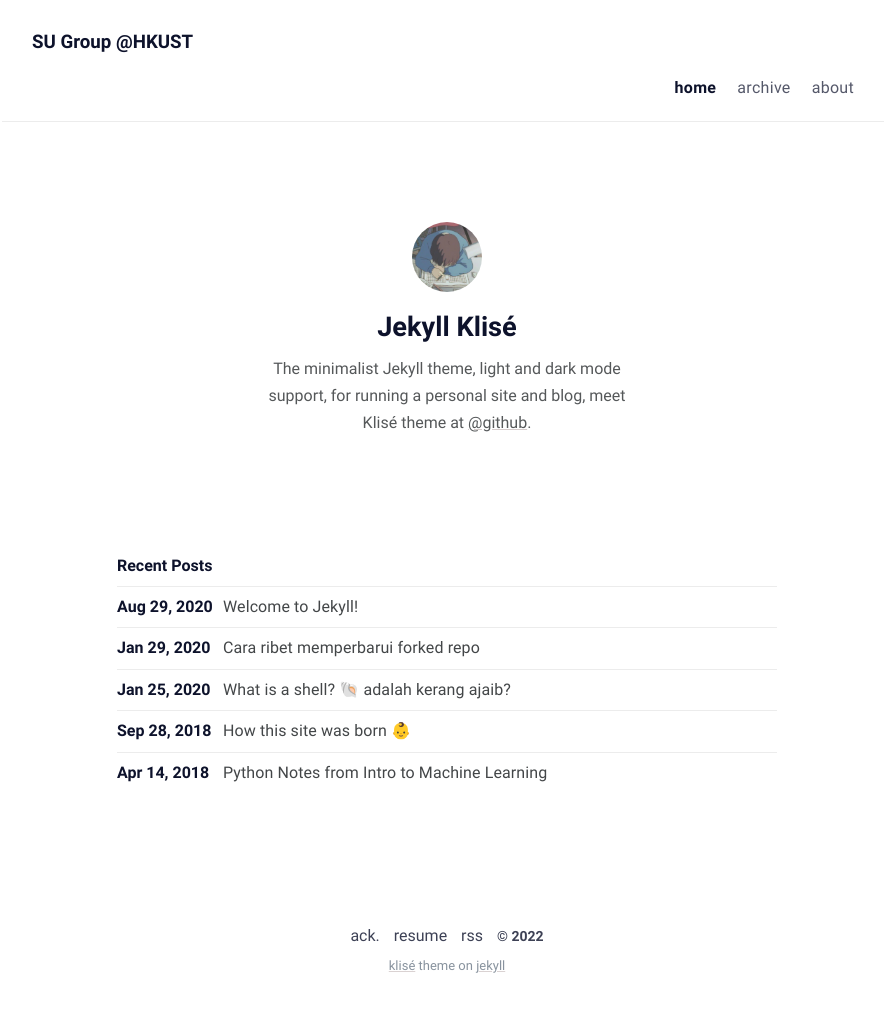
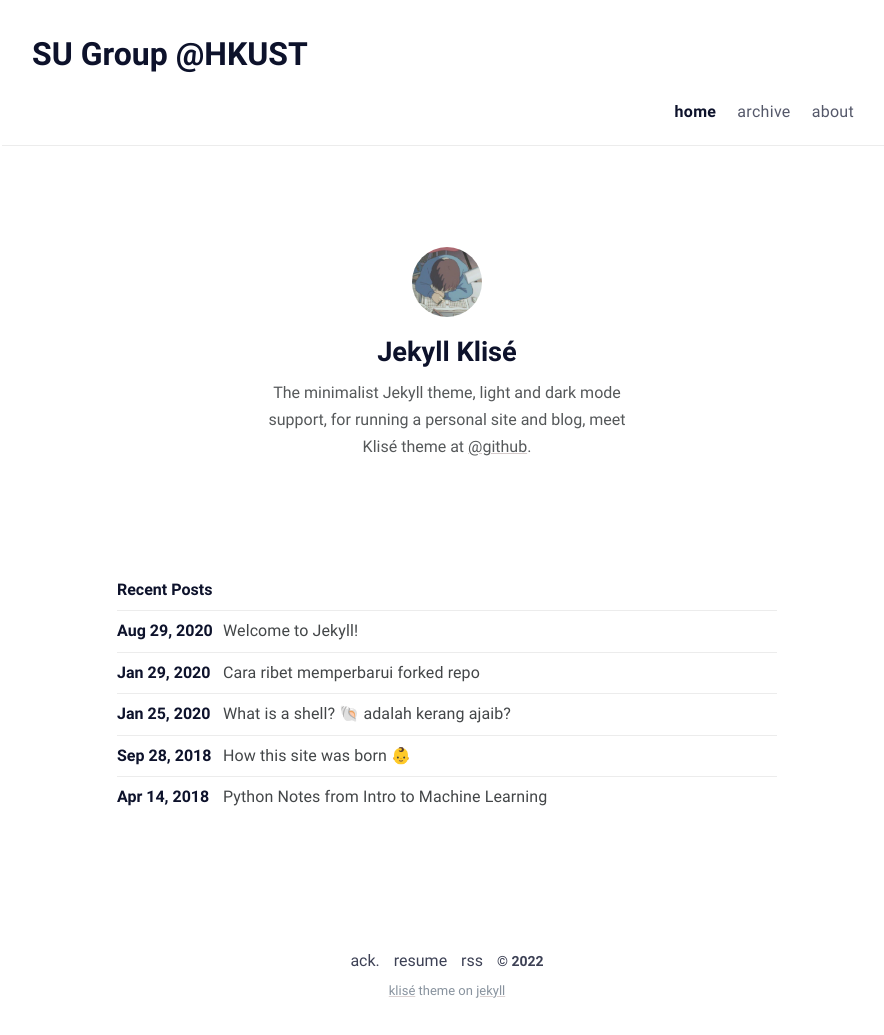
Before and after one commit to WeiSu-MAE/weisu-mae.github.io, a Jekyll site: the page built from index.md, in a window 1280 px wide. Shown: the whole page, without its empty margins (193-1077 px from the left). Built offline with Jekyll 4.4.1, drawn with Linux system fonts in a browser that asks for light colours; before the commit the page ends 1010 px from its top, so only the background shows below that.

Commit message:
Update navbar.html

```diff
--- a/_includes/navbar.html
+++ b/_includes/navbar.html
@@ -1,4 +1,4 @@
-<div class="navbar" role="navigation"><div><h3>SU Group @HKUST</h3></div>
+<div class="navbar" role="navigation"><div><h1>SU Group @HKUST</h1></div>
   <nav class="menu">
     <input type="checkbox" id="menu-trigger" class="menu-trigger" />
     <label for="menu-trigger">
```
